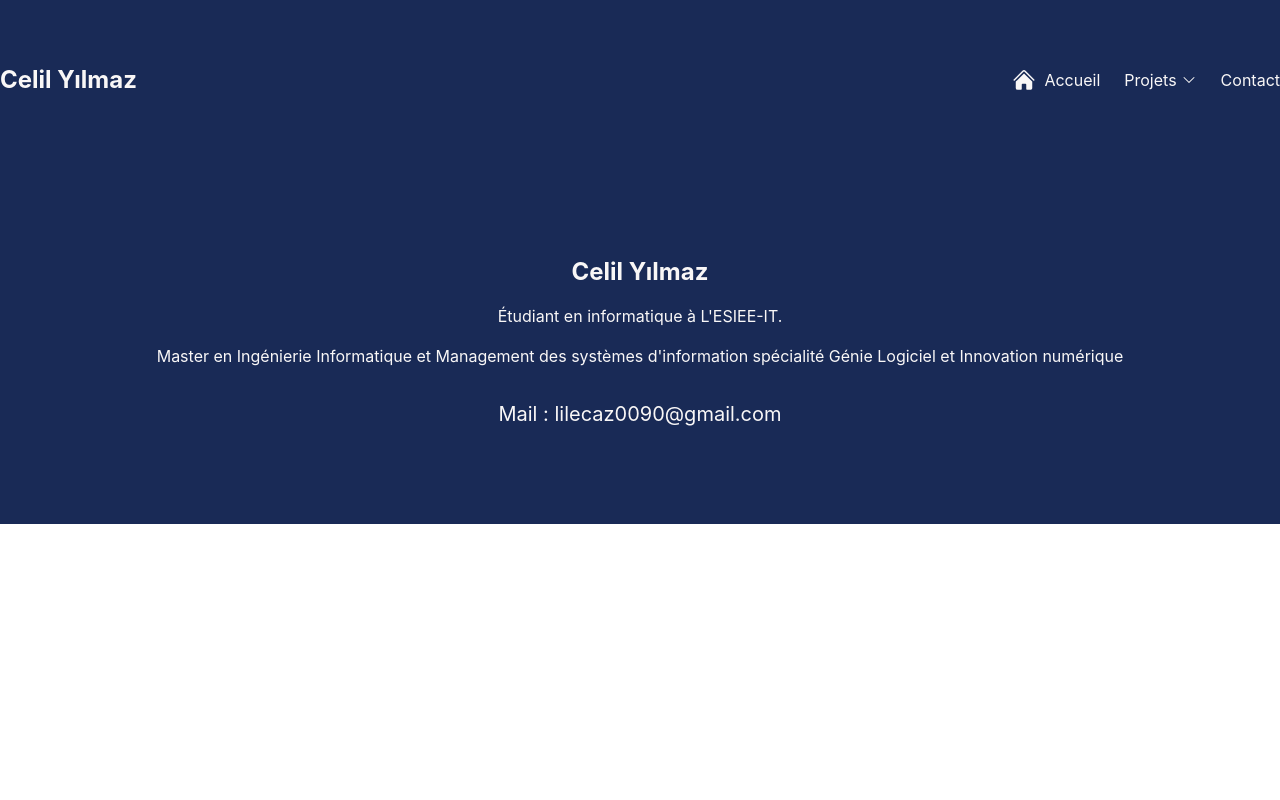
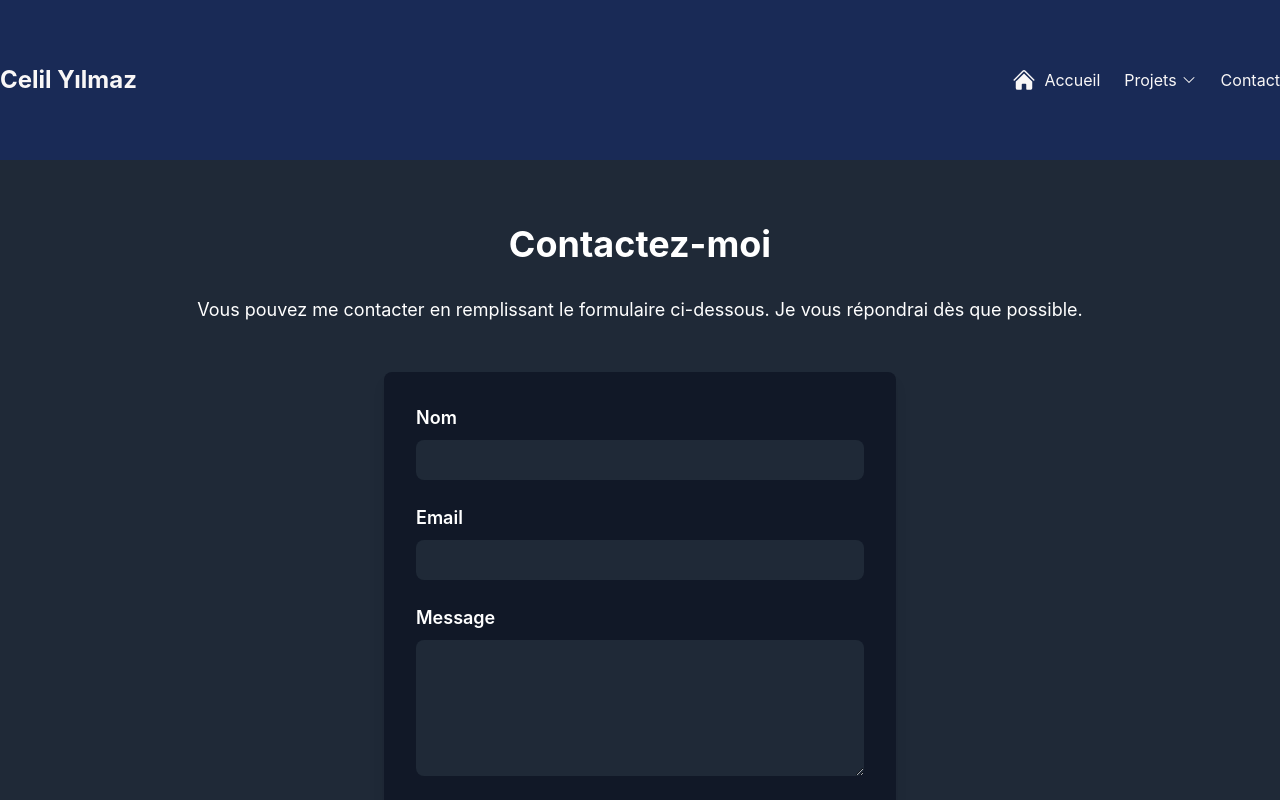
Before and after one commit to Lilecaz/portfolio, a React (Create React App) app: page /contact in a window 1280 px wide. Shown: the top 800 px of the page. Built offline with nearby package versions, Linux system fonts and the light colour scheme.

Commit message:
page contact

```diff
--- a/package.json
+++ b/package.json
@@ -7,6 +7,7 @@
     "@testing-library/jest-dom": "^5.17.0",
     "@testing-library/react": "^13.4.0",
     "@testing-library/user-event": "^13.5.0",
+    "emailjs-com": "^3.2.0",
     "framer-motion": "^11.3.19",
     "react": "^18.3.1",
     "react-dom": "^18.3.1",
--- a/src/App.js
+++ b/src/App.js
@@ -1,6 +1,7 @@
 import React from 'react';
 import { BrowserRouter as Router, Routes, Route } from 'react-router-dom';
 import Home from './pages/Home';
+import Contact from './pages/contact';
 import './App.css';
 import Adm4u from './pages/projets/adm4u';
 import ATC from './pages/projets/atc';
@@ -23,8 +24,8 @@ function App() {
         <Route path='/projets/sports' element={<Sports />} />
         <Route path='/projets/ia' element={<IA />} />
         {/* <Route path="/about" element={<About />} />
-        <Route path="/projects" element={<Projects />} />
-        <Route path="/contact" element={<Contact />} /> */}
+        <Route path="/projects" element={<Projects />} />*/}
+        <Route path="/contact" element={<Contact />} />
       </Routes>
       <ScrollToTop />
       <Footer />
--- a/src/components/Footer.jsx
+++ b/src/components/Footer.jsx
@@ -15,7 +15,7 @@ const Footer = () => {
                     Étudiant en informatique à L'ESIEE-IT.
                 </p>
                 <p className="text-center text-sm sm:text-base mb-2 sm:mb-4">
-                    Master en Ingénierie Informatique et Management des systèmes d'information spécialité Génie Logiciel et Innovation numérique
+                    2eme année de Master en Ingénierie Informatique et Management des systèmes d'information spécialité Génie Logiciel et Innovation numérique
                 </p>
                 <a href="mailto:lilecaz0090@gmail.com" className="flex items-center mt-2 sm:mt-4">
                     <span className="text-sm sm:text-xl">
--- /dev/null
+++ b/src/pages/contact.jsx
@@ -0,0 +1,109 @@
+import React, { useState } from 'react';
+import emailjs from 'emailjs-com';
+import { motion } from 'framer-motion';
+
+const Contact = () => {
+    const [formData, setFormData] = useState({
+        name: '',
+        email: '',
+        message: ''
+    });
+    const [isSubmitting, setIsSubmitting] = useState(false);
+    const [submissionStatus, setSubmissionStatus] = useState('');
+
+    const handleChange = (e) => {
+        const { name, value } = e.target;
+        setFormData({ ...formData, [name]: value });
+    };
+
+    const handleSubmit = (e) => {
+        e.preventDefault();
+        setIsSubmitting(true);
+
+        emailjs.sendForm('service_3hzrqpx', 'template_hvcb45x', e.target, 'AgxZWK99qCUAhP4Fh')
+            .then((result) => {
+                setIsSubmitting(false);
+                setSubmissionStatus('Votre message a été envoyé avec succès !');
+                setFormData({ name: '', email: '', message: '' });
+            }, (error) => {
+                setIsSubmitting(false);
+                setSubmissionStatus('Une erreur est survenue, veuillez réessayer.');
+            });
+    };
+
+    return (
+        <motion.div
+            initial={{ opacity: 0 }}
+            animate={{ opacity: 1 }}
+            transition={{ duration: 1 }}
+            className="contact min-h-screen bg-gray-800 text-white"
+        >
+            <div className="container mx-auto py-16 px-4">
+                <h2 className="text-4xl font-bold mb-8 text-center">Contactez-moi</h2>
+                <p className="text-lg mb-12 text-center">
+                    Vous pouvez me contacter en remplissant le formulaire ci-dessous. Je vous répondrai dès que possible.
+                </p>
+
+                <div className="flex justify-center">
+                    <form
+                        onSubmit={handleSubmit}
+                        className="w-full max-w-lg bg-gray-900 p-8 rounded-lg shadow-lg"
+                    >
+                        <div className="mb-6">
+                            <label htmlFor="name" className="block text-lg font-semibold mb-2">Nom</label>
+                            <input
+                                type="text"
+                                id="name"
+                                name="name"
+                                value={formData.name}
+                                onChange={handleChange}
+                                className="w-full px-4 py-2 bg-gray-800 text-white rounded-lg focus:outline-none focus:ring-2 focus:ring-blue-600"
+                                required
+                            />
+                        </div>
+                        <div className="mb-6">
+                            <label htmlFor="email" className="block text-lg font-semibold mb-2">Email</label>
+                            <input
+                                type="email"
+                                id="email"
+                                name="email"
+                                value={formData.email}
+                                onChange={handleChange}
+                                className="w-full px-4 py-2 bg-gray-800 text-white rounded-lg focus:outline-none focus:ring-2 focus:ring-blue-600"
+                                required
+                            />
+                        </div>
+                        <div className="mb-6">
+                            <label htmlFor="message" className="block text-lg font-semibold mb-2">Message</label>
+                            <textarea
+                                id="message"
+                                name="message"
+                                value={formData.message}
+                                onChange={handleChange}
+                                rows="5"
+                                className="w-full px-4 py-2 bg-gray-800 text-white rounded-lg focus:outline-none focus:ring-2 focus:ring-blue-600"
+                                required
+                            ></textarea>
+                        </div>
+                        <div className="flex justify-center">
+                            <button
+                                type="submit"
+                                disabled={isSubmitting}
+                                className={`bg-blue-500 text-white px-6 py-3 rounded-lg shadow hover:bg-blue-600 transition duration-300 ${isSubmitting ? 'cursor-not-allowed opacity-50' : ''}`}
+                            >
+                                {isSubmitting ? 'Envoi en cours...' : 'Envoyer'}
+                            </button>
+                        </div>
+                        {submissionStatus && (
+                            <p className={`text-center mt-4 ${submissionStatus.includes('succès') ? 'text-green-400' : 'text-red-400'}`}>
+                                {submissionStatus}
+                            </p>
+                        )}
+                    </form>
+                </div>
+            </div>
+        </motion.div>
+    );
+};
+
+export default Contact;
```
Also changed, not shown: 1 other file (tests, documents, lock files or other folders).
